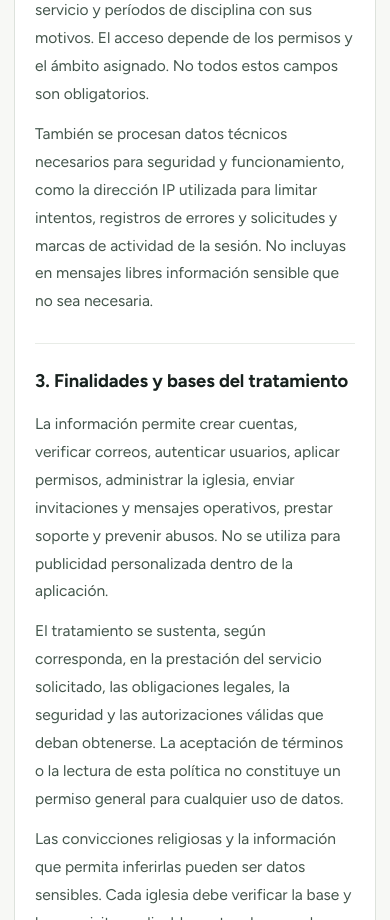
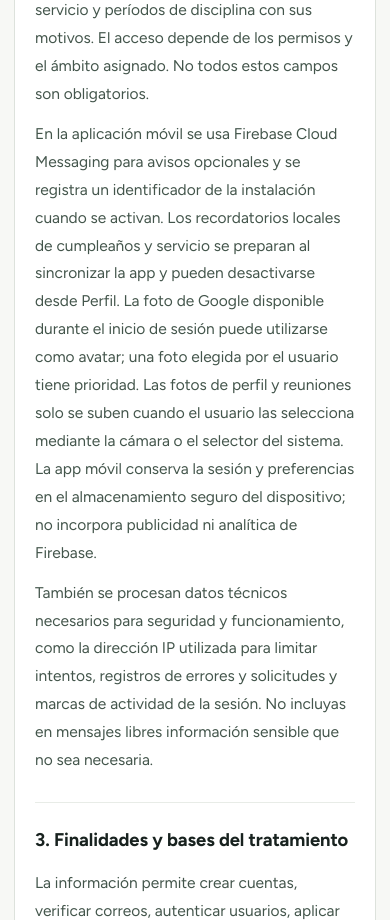
Before and after one commit to lucast1574/sheeplink-landing, a React (Vite) app: page /privacidad in a window 390 px wide. Shown: the part 1360-2280 px from the top of the page. Built offline with nearby package versions, Linux system fonts and the light colour scheme.

Commit message:
docs: disclose mobile notifications and profile photo processing

```diff
--- a/src/features/legal/legal.content.ts
+++ b/src/features/legal/legal.content.ts
@@ -84,6 +84,7 @@ export const LEGAL_DOCUMENTS = {
         paragraphs: [
           "El registro utiliza el nombre y correo del responsable, la contraseña protegida mediante hash, el nombre de la iglesia y los datos de ubicación o contacto que se proporcionen. Las invitaciones usan el correo, nombre, rol y asignaciones del usuario.",
           "Según el uso de cada iglesia, se almacenan nombres de integrantes, edad o cumpleaños, pertenencia a células y zonas, estado de participación, asistencias, ministerios y turnos, cursos, notas, historial y mensajes internos. También pueden guardarse fotografías, estado de bautismo, lecturas y reflexiones devocionales, disponibilidad de servicio y períodos de disciplina con sus motivos. El acceso depende de los permisos y el ámbito asignado. No todos estos campos son obligatorios.",
+          "En la aplicación móvil se usa Firebase Cloud Messaging para avisos opcionales y se registra un identificador de la instalación cuando se activan. Los recordatorios locales de cumpleaños y servicio se preparan al sincronizar la app y pueden desactivarse desde Perfil. La foto de Google disponible durante el inicio de sesión puede utilizarse como avatar; una foto elegida por el usuario tiene prioridad. Las fotos de perfil y reuniones solo se suben cuando el usuario las selecciona mediante la cámara o el selector del sistema. La app móvil conserva la sesión y preferencias en el almacenamiento seguro del dispositivo; no incorpora publicidad ni analítica de Firebase.",
           "También se procesan datos técnicos necesarios para seguridad y funcionamiento, como la dirección IP utilizada para limitar intentos, registros de errores y solicitudes y marcas de actividad de la sesión. No incluyas en mensajes libres información sensible que no sea necesaria.",
         ],
       },
```
